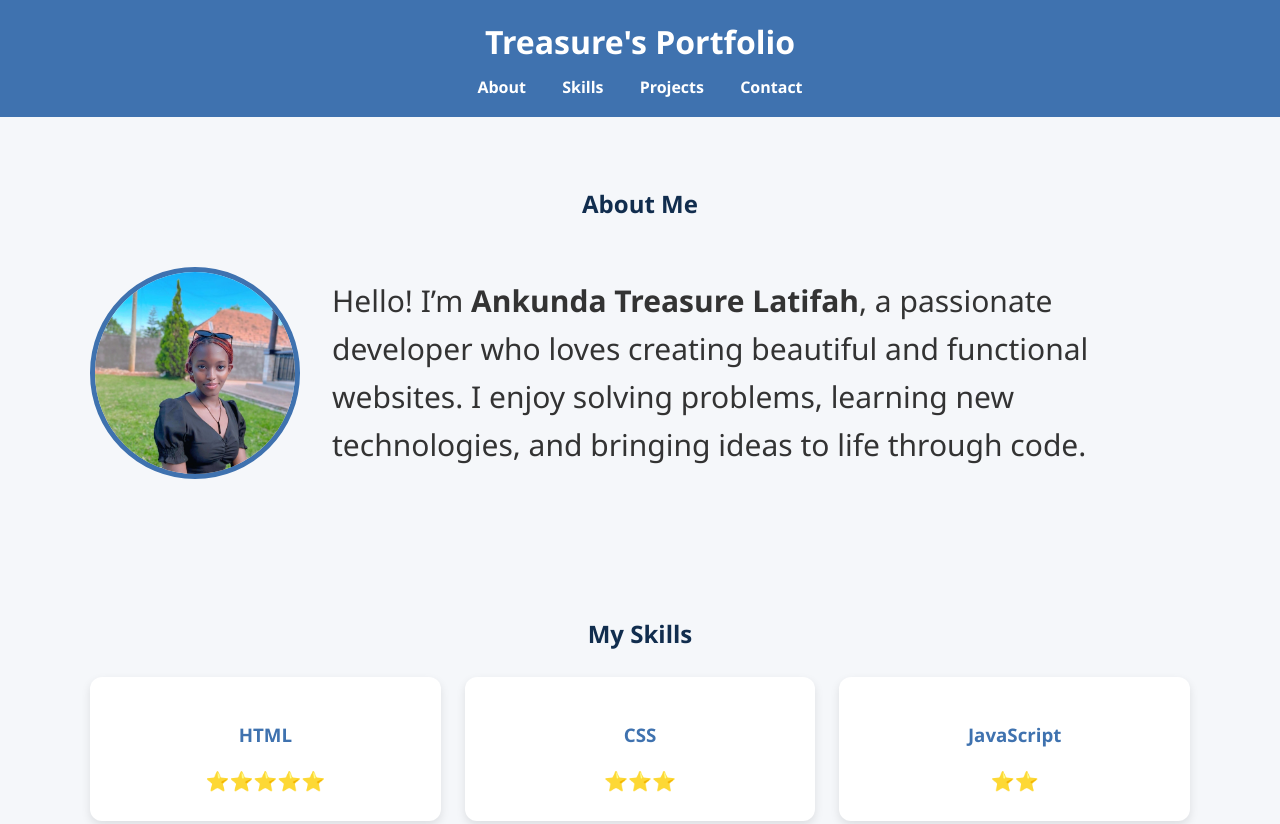
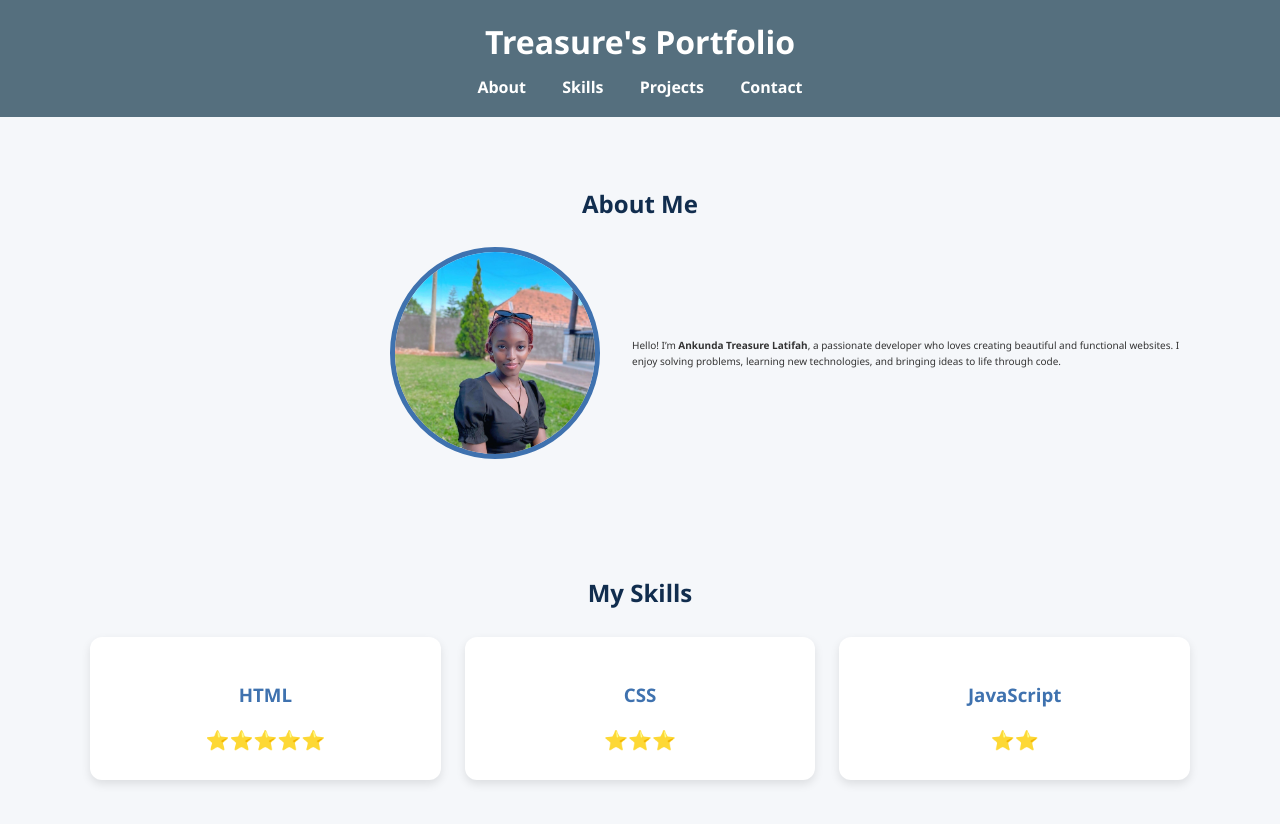
Before and after one commit to treasure2005-bit/myportfolio, a plain HTML site: page index.html in a window 1280 px wide. Shown: the top 824 px of the page. Drawn offline with Linux system fonts and the light colour scheme.

Commit message:
portfolio

```diff
--- a/index.html
+++ b/index.html
@@ -16,7 +16,7 @@
     }
 
     header {
-      background: #3f72af;
+      background: #556f7e;
       color: #fff;
       padding: 1rem 2rem;
       text-align: center;
@@ -145,7 +145,7 @@
 
     footer {
       text-align: center;
-      background: #3f72af;
+      background: #5972e0;
       color: #fff;
       padding: 1rem;
       margin-top: 2rem;
@@ -169,8 +169,8 @@
   <section id="about">
     <h2>About Me</h2>
     <div class="about">
-      <img src="portfolio.jpg" alt="Your photo">
-      <p style="font-size: 30px; font-style: unset;">Hello! I’m <strong>Ankunda Treasure Latifah</strong>, a passionate developer who loves creating beautiful and functional websites. I enjoy solving problems, learning new technologies, and bringing ideas to life through code.</p>
+      <img src="portfolio.jpg" alt="Your photo" style="margin-left: 300px;">
+      <p style="font-size: 10px; font-style: unset;">Hello! I’m <strong>Ankunda Treasure Latifah</strong>, a passionate developer who loves creating beautiful and functional websites. I enjoy solving problems, learning new technologies, and bringing ideas to life through code.</p>
     </div>
   </section>
 
```
